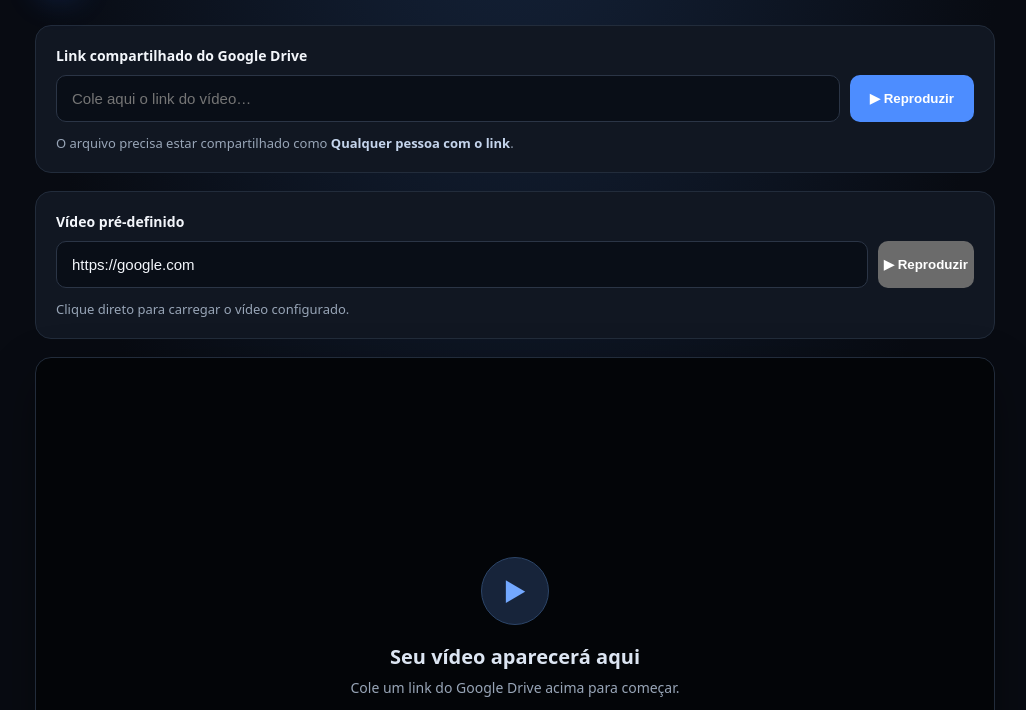
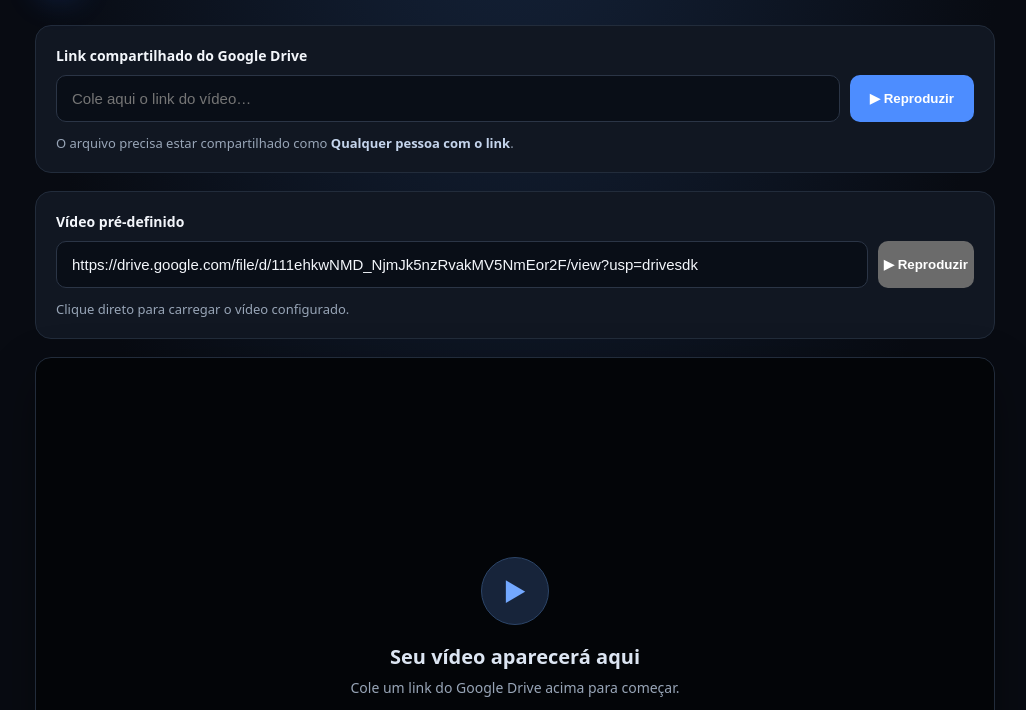
Before and after one commit to drunga-rr/driveplayer, a plain HTML site: page index.html in a window 1280 px wide. Shown: the part 90-800 px from the top of the page, without its empty margins (125-1151 px from the left). Drawn offline with Linux system fonts and the light colour scheme.

Commit message:
Update index.html

```diff
--- a/index.html
+++ b/index.html
@@ -30,7 +30,7 @@
     <section class="panel">
       <label for="fixedDriveLink">Vídeo pré-definido</label>
       <div class="input-row">
-        <input id="fixedDriveLink" type="url" value="https://google.com" readonly>
+        <input id="fixedDriveLink" type="url" value="https://drive.google.com/file/d/111ehkwNMD_NjmJk5nzRvakMV5NmEor2F/view?usp=drivesdk" readonly>
         <button id="playFixedBtn" type="button">▶ Reproduzir</button>
       </div>
       <p class="hint">Clique direto para carregar o vídeo configurado.</p>
```
